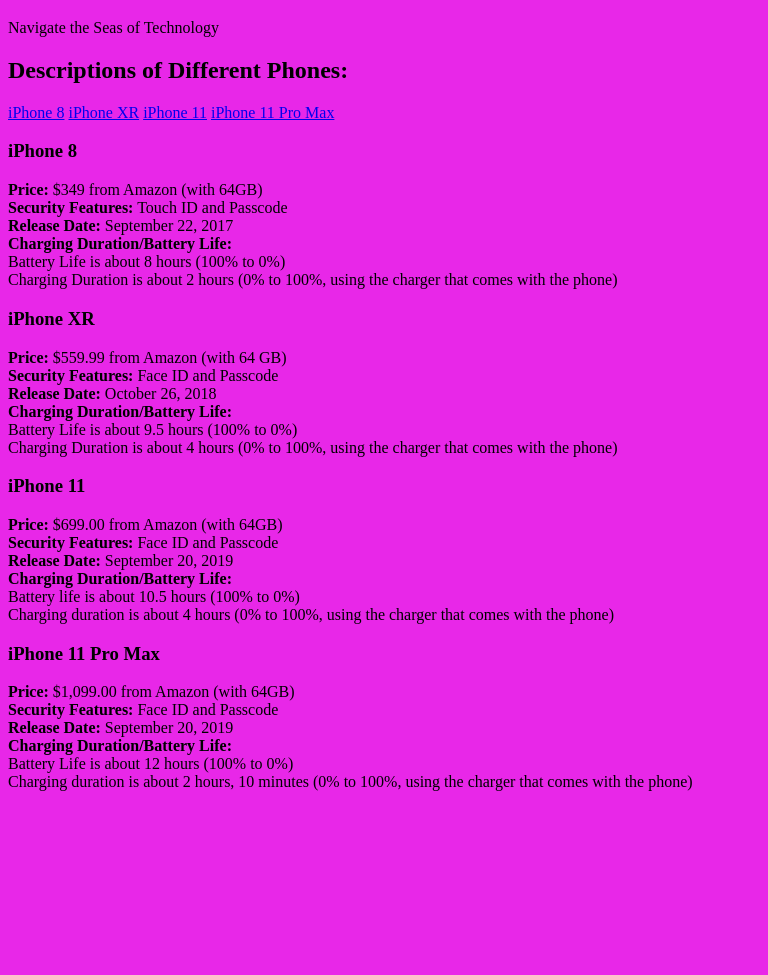
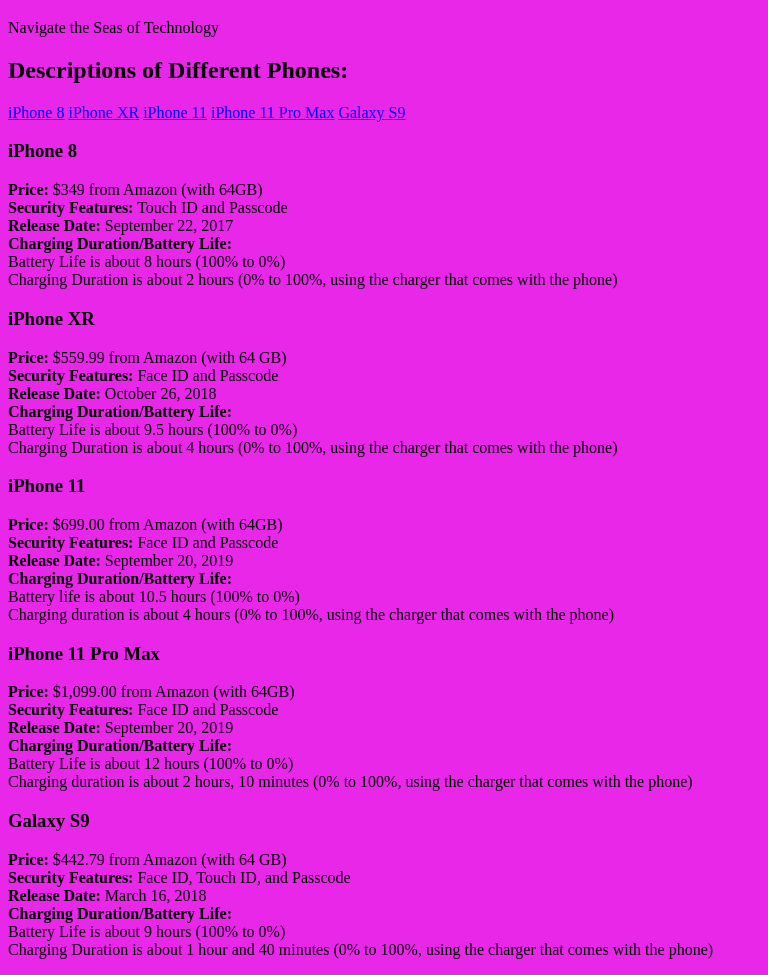
Before and after one commit to AshGalaxy/AshGalaxy.github.io, a plain HTML site: page index.html in a window 1280 px wide. Shown: the part 61-1036 px from the top of the page, without its empty margins (0-768 px from the left). Before the commit the page ends 868 px from the top, so only its background shows below. Drawn offline with Linux system fonts and the light colour scheme.

Commit message:
Update index.html
Added S9 description.

```diff
--- a/index.html
+++ b/index.html
@@ -6,7 +6,6 @@
         <style>
             body {
                 background-color: rgb(232, 39, 232);
-                align: center;
 
             }
         </style>
@@ -18,7 +17,8 @@
 <a href="#iphone-8">iPhone 8</a>
 <a href="#iphone-xr">iPhone XR</a>
 <a href="#iphone-11">iPhone 11</a>
-<a href="#iphone-11-pro-max">iPhone 11 Pro Max</a><br>
+<a href="#iphone-11-pro-max">iPhone 11 Pro Max</a>
+<a href="#galaxy-s9">Galaxy S9</a>
 
 <h3 id="iphone-8">iPhone 8</h3>
 <p><strong>Price:</strong> $349 from Amazon (with 64GB)<br>
@@ -56,5 +56,15 @@ Battery Life is about 12 hours (100% to 0%) <br>
 Charging duration is about 2 hours, 10 minutes (0% to 100%, using the charger that comes with the phone)
 </p>
 
+
+<h3 id="galaxy-s9">Galaxy S9</h3>
+<p><strong>Price:</strong> $442.79 from Amazon (with 64 GB) <br>
+<strong>Security Features:</strong> Face ID, Touch ID, and Passcode <br>
+<strong>Release Date:</strong> March 16, 2018 <br>
+<strong>Charging Duration/Battery Life:</strong> <br>
+Battery Life is about 9 hours (100% to 0%) <br>
+Charging Duration is about 1 hour and 40 minutes (0% to 100%, using the charger that comes with the phone)
+</p>
+
 </body>
 </html>
```
